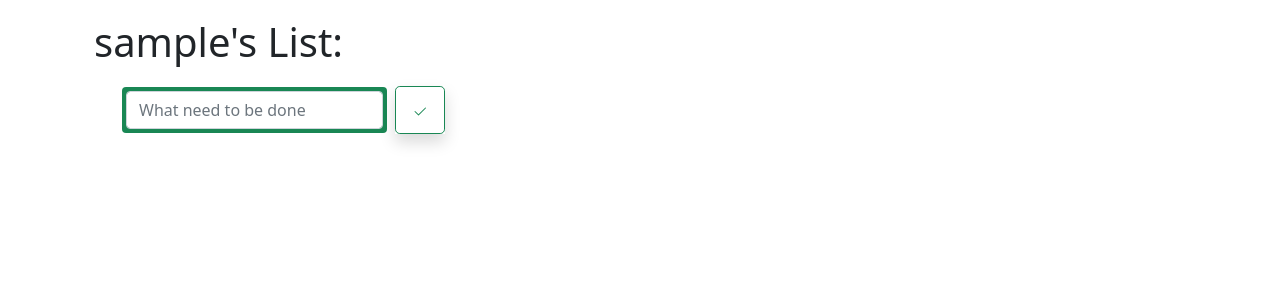
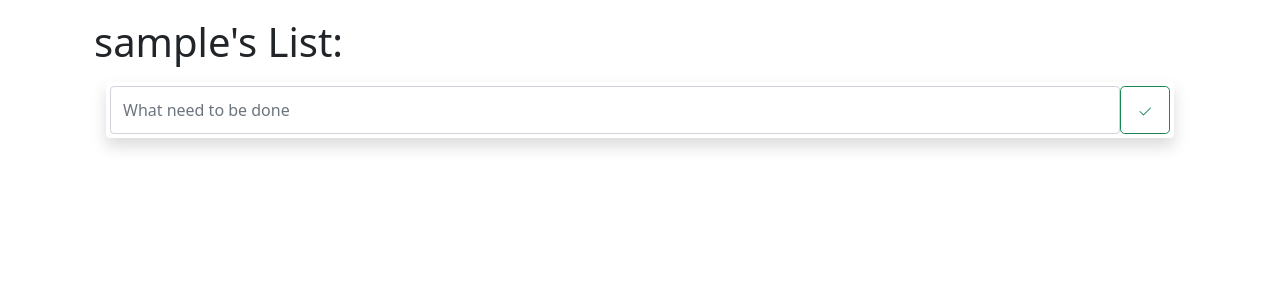
Before and after one commit to teasec4/ToDoAppDjango, a Django app: page /todo/ in a window 1280 px wide. Shown: the part 70-362 px from the top of the page. Run offline with Django 4.2, Linux system fonts and the light colour scheme; the visitor is signed in with stand-in values (Sample User, id 1); data that the repository does not hold is empty.

Commit message:
Add files via upload

```diff
--- a/templates/todolist/index.html
+++ b/templates/todolist/index.html
@@ -86,21 +86,19 @@
 
 
         <!-- add tasks  -->
-        <div class="container mt-3 mb-5 ">
-        <div class="container-fluid  ">
-            <form method="POST" class="d-flex align-items-center">
+       <div class="container mt-3 mb-5 ">
+        <div class="container-fluid shadow p-1 rounded">
+            <form method="POST" class="d-flex">
                 {% csrf_token %}
-                <div class="bg-success d-flex p-1 rounded m-1">
-                    <input class="form-control " type="text" placeholder="What need to be done" name="task">
-                </div>
-                <div class="m-1 shadow ">
+                <input class="form-control " type="text" placeholder="What need to be done" name="task">
+
                     <button class="btn btn-lg btn-outline-success" type="submit">
                     <svg xmlns="http://www.w3.org/2000/svg" width="16" height="16" fill="currentColor"
                          class="bi bi-check2" viewBox="0 0 16 16">
                         <path d="M13.854 3.646a.5.5 0 0 1 0 .708l-7 7a.5.5 0 0 1-.708 0l-3.5-3.5a.5.5 0 1 1 .708-.708L6.5 10.293l6.646-6.647a.5.5 0 0 1 .708 0z"/>
                     </svg>
-                    </button>
-                </div>
+                </button>
+
 
             </form>
         </div>
```
